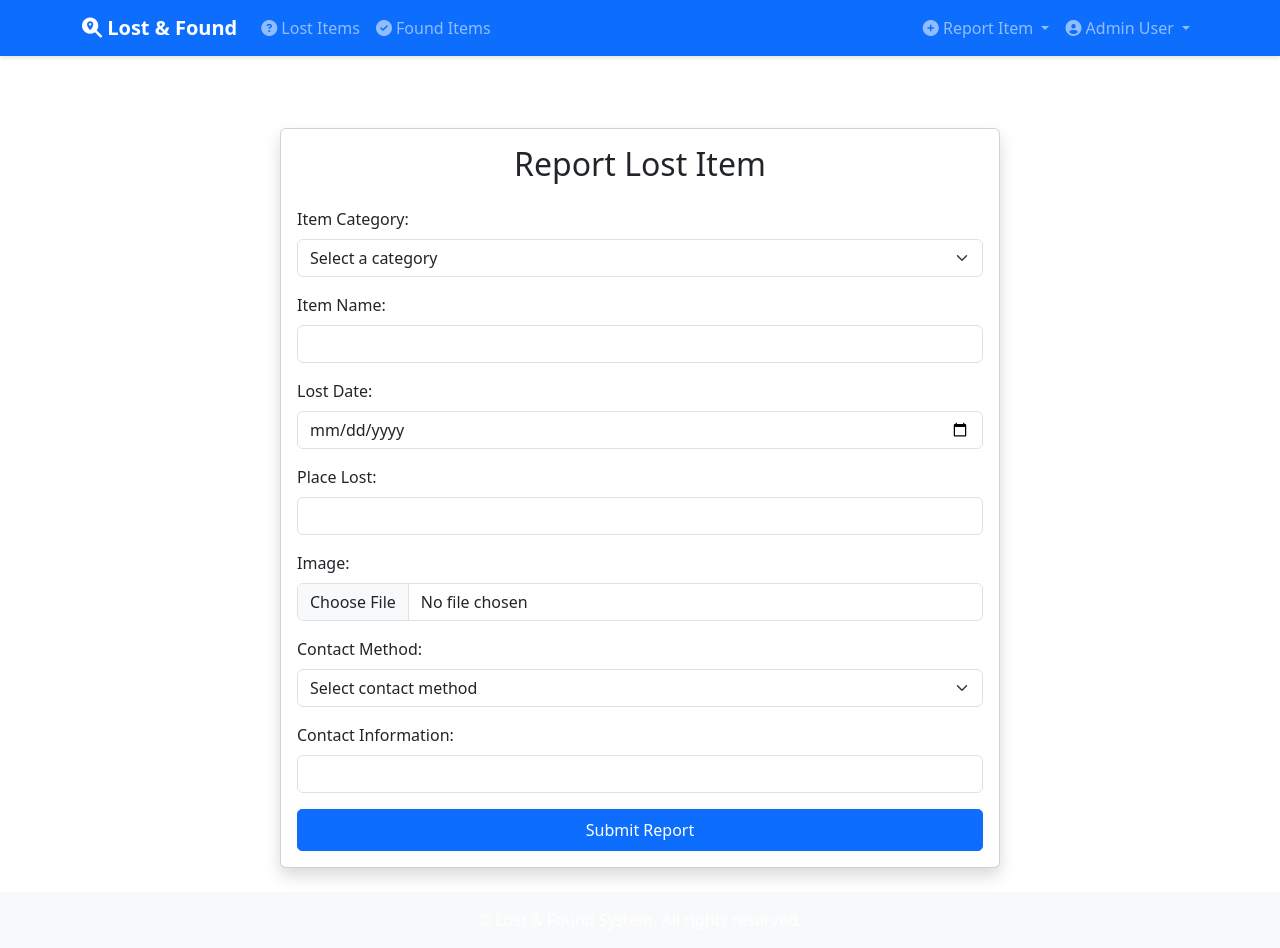
After one commit to ahshafin2315/Lost-FoundTracking-CSE471-Project, a Flask app: page /report-lost-item in a window 1280 px wide. The commit adds this page. Run offline with Flask 2, Linux system fonts and the light colour scheme; a user stored in the database is signed in.

Commit message:
Added reporting lost item and added reporting found item. Updetd necessary files as well.

```diff
--- a/app.py
+++ b/app.py
@@ -4,6 +4,8 @@ from datetime import datetime
 from werkzeug.security import generate_password_hash, check_password_hash
 from functools import wraps
 import os
+from werkzeug.utils import secure_filename
+import uuid
 
 app = Flask(__name__)
 app.config["SQLALCHEMY_DATABASE_URI"] = "sqlite:///lostandfound.db"
@@ -175,6 +177,121 @@ def found_items():
     found_items = Post.query.filter_by(type="found").order_by(Post.date.desc()).all()
     return render_template("found_items.html", items=found_items)
 
+@app.route("/report-lost-item", methods=["GET", "POST"])
+@login_required
+def report_lost_item():
+    if request.method == "POST":
+        try:
+            # Get form data
+            category = request.form.get("category")
+            item_name = request.form.get("item_name")
+            lost_date = datetime.strptime(request.form.get("lost_date"), "%Y-%m-%d")
+            place_lost = request.form.get("place_lost")
+            contact_method = request.form.get("contact_method")
+            contact_info = request.form.get("contact_info")
+
+            # Handle image upload
+            image_filename = None
+            if "image" in request.files:
+                image = request.files["image"]
+                if image.filename != "":
+                    try:
+                        # Ensure uploads directory exists
+                        os.makedirs(app.config["UPLOAD_FOLDER"], exist_ok=True)
+
+                        # Generate unique filename
+                        ext = image.filename.rsplit(".", 1)[1].lower()
+                        image_filename = f"{uuid.uuid4()}.{ext}"
+                        image_path = os.path.join(app.config["UPLOAD_FOLDER"], image_filename)
+                        image.save(image_path)
+                        print(f"Image saved to: {image_path}")  # Debug logging
+                    except Exception as img_error:
+                        print(f"Image upload error: {img_error}")  # Debug logging
+                        flash("Error uploading image. Report saved without image.", "warning")
+
+            print(f"Creating post with data: {category}, {item_name}, {lost_date}")  # Debug logging
+
+            # Create new post
+            new_post = Post(
+                category_name=category,
+                description=f"Item Name: {item_name}\nContact Method: {contact_method}\nContact Info: {contact_info}",
+                date=lost_date,
+                location=place_lost,
+                images=image_filename,
+                type="lost",
+                user_id=session["user_id"]
+            )
+
+            db.session.add(new_post)
+            db.session.commit()
+            print("Post saved successfully")  # Debug logging
+            flash("Lost item reported successfully!", "success")
+            return redirect(url_for("lost_items"))
+
+        except Exception as e:
+            db.session.rollback()
+            print(f"Error in report_lost_item: {str(e)}")  # Debug logging
+            flash(f"Error reporting lost item: {str(e)}", "danger")
+
+    return render_template("report_lost_item.html")
+
+@app.route("/report-found-item", methods=["GET", "POST"])
+@login_required
+def report_found_item():
+    if request.method == "POST":
+        try:
+            category = request.form.get("category")
+            item_name = request.form.get("item_name")
+            found_date = datetime.strptime(request.form.get("found_date"), "%Y-%m-%d")
+            place_found = request.form.get("place_found")
+            contact_method = request.form.get("contact_method")
+            contact_info = request.form.get("contact_info")
+
+            # Handle image upload
+            image_filename = None
+            if "image" in request.files:
+                image = request.files["image"]
+                if image.filename != "":
+                    try:
+                        # Ensure uploads directory exists
+                        os.makedirs(app.config["UPLOAD_FOLDER"], exist_ok=True)
+
+                        # Generate unique filename
+                        ext = image.filename.rsplit(".", 1)[1].lower()
+                        image_filename = f"{uuid.uuid4()}.{ext}"
+                        image_path = os.path.join(app.config["UPLOAD_FOLDER"], image_filename)
+                        image.save(image_path)
+                        print(f"Image saved to: {image_path}")  # Debug logging
+                    except Exception as img_error:
+                        print(f"Image upload error: {img_error}")  # Debug logging
+                        flash("Error uploading image. Report saved without image.", "warning")
+
+            print(f"Creating post with data: {category}, {item_name}, {found_date}")  # Debug logging
+
+            # Create new post
+            new_post = Post(
+                category_name=category,
+                description=f"Item Name: {item_name}\nContact Method: {contact_method}\nContact Info: {contact_info}",
+                date=found_date,
+                location=place_found,
+                images=image_filename,
+                type="found",
+                user_id=session["user_id"]
+            )
+
+            db.session.add(new_post)
+            db.session.commit()
+            print("Post saved successfully")  # Debug logging
+            flash("Found item reported successfully!", "success")
+            return redirect(url_for("found_items"))
+
+        except Exception as e:
+            db.session.rollback()
+            print(f"Error in report_found_item: {str(e)}")  # Debug logging
+            flash(f"Error reporting found item: {str(e)}", "danger")
+
+    return render_template("report_found_item.html")
+
 # Create default users (test purposes only)
 def create_default_users():
     # Check if default admin already exists
--- a/templates/base.html
+++ b/templates/base.html
@@ -43,6 +43,23 @@
                     </li>
                 </ul>
                 <ul class="navbar-nav">
+                    <li class="nav-item dropdown">
+                        <a class="nav-link dropdown-toggle" href="#" role="button" data-bs-toggle="dropdown">
+                            <i class="fas fa-plus-circle"></i> Report Item
+                        </a>
+                        <ul class="dropdown-menu dropdown-menu-end">
+                            <li>
+                                <a class="dropdown-item" href="{{ url_for('report_lost_item') }}">
+                                    <i class="fas fa-question-circle"></i> Report Lost Item
+                                </a>
+                            </li>
+                            <li>
+                                <a class="dropdown-item" href="{{ url_for('report_found_item') }}">
+                                    <i class="fas fa-check-circle"></i> Report Found Item
+                                </a>
+                            </li>
+                        </ul>
+                    </li>
                     <li class="nav-item dropdown">
                         <a class="nav-link dropdown-toggle" href="#" role="button" data-bs-toggle="dropdown">
                             <i class="fas fa-user-circle"></i> {{ session.user_name }}
--- a/templates/found_items.html
+++ b/templates/found_items.html
@@ -7,8 +7,7 @@
     <div class="d-flex justify-content-between align-items-center mb-4">
         <h2>Found Items</h2>
         <div>
-            <a><!-- TBA later, add "new found report" hyperlink here -->
-                <!-- button added below already-->
+            <a href="{{ url_for('report_found_item') }}" class="btn btn-primary">
                 <i class="fas fa-hand-holding"></i> Report Found Item
             </a>
         </div>
--- a/templates/lost_items.html
+++ b/templates/lost_items.html
@@ -7,8 +7,7 @@
     <div class="d-flex justify-content-between align-items-center mb-4">
         <h2>Lost Items</h2>
         <div>
-            <a><!-- TBA later, add "new lost report" hyperlink here -->
-                <!-- button added below already-->
+            <a href="{{ url_for('report_lost_item') }}" class="btn btn-primary">
                 <i class="fas fa-hand-holding"></i> Report Lost Item
             </a>
         </div>
--- /dev/null
+++ b/templates/report_lost_item.html
@@ -0,0 +1,62 @@
+{% extends "base.html" %}
+
+{% block title %}Report Lost Item{% endblock %}
+
+{% block content %}
+<div class="container mt-5">
+    <div class="row justify-content-center">
+        <div class="col-md-8">
+            <div class="card shadow">
+                <div class="card-body">
+                    <h2 class="card-title text-center mb-4">Report Lost Item</h2>
+                    <form method="POST" action="{{ url_for('report_lost_item') }}" enctype="multipart/form-data">
+                        <div class="mb-3">
+                            <label for="category" class="form-label">Item Category:</label>
+                            <select class="form-select" id="category" name="category" required>
+                                <option value="">Select a category</option>
+                                <option value="Electronics">Electronics</option>
+                                <option value="Books">Books</option>
+                                <option value="Clothing">Clothing</option>
+                                <option value="Documents">Documents</option>
+                                <option value="Others">Others</option>
+                            </select>
+                        </div>
+                        <div class="mb-3">
+                            <label for="item_name" class="form-label">Item Name:</label>
+                            <input type="text" class="form-control" id="item_name" name="item_name" required>
+                        </div>
+                        <div class="mb-3">
+                            <label for="lost_date" class="form-label">Lost Date:</label>
+                            <input type="date" class="form-control" id="lost_date" name="lost_date" required>
+                        </div>
+                        <div class="mb-3">
+                            <label for="place_lost" class="form-label">Place Lost:</label>
+                            <input type="text" class="form-control" id="place_lost" name="place_lost" required>
+                        </div>
+                        <div class="mb-3">
+                            <label for="image" class="form-label">Image:</label>
+                            <input type="file" class="form-control" id="image" name="image" accept="image/*">
+                        </div>
+                        <div class="mb-3">
+                            <label for="contact_method" class="form-label">Contact Method:</label>
+                            <select class="form-select" id="contact_method" name="contact_method" required>
+                                <option value="">Select contact method</option>
+                                <option value="Email">Email</option>
+                                <option value="Phone">Phone</option>
+                                <option value="WhatsApp">WhatsApp</option>
+                            </select>
+                        </div>
+                        <div class="mb-3">
+                            <label for="contact_info" class="form-label">Contact Information:</label>
+                            <input type="text" class="form-control" id="contact_info" name="contact_info" required>
+                        </div>
+                        <div class="d-grid">
+                            <button type="submit" class="btn btn-primary">Submit Report</button>
+                        </div>
+                    </form>
+                </div>
+            </div>
+        </div>
+    </div>
+</div>
+{% endblock %}
```
Also changed, not shown: templates/report_found_item.html (added, +62 -0 lines), instance/lostandfound.db, static/uploads/7a4a8b27-0494-429c-accb-8526bad3db83.jpg (added).
